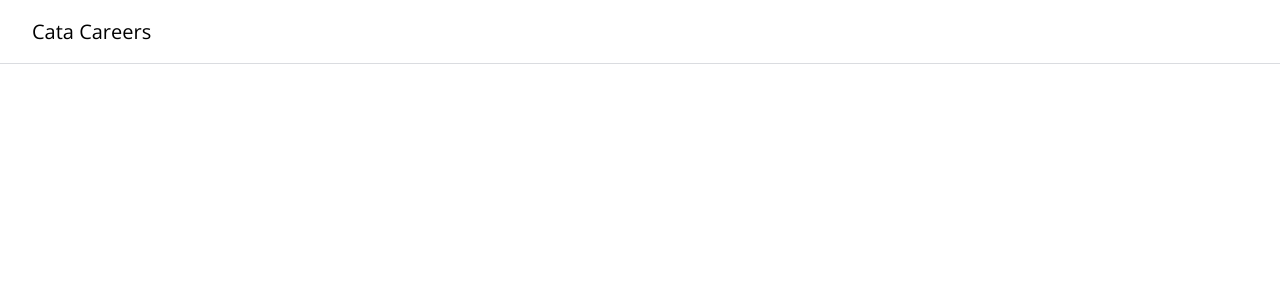
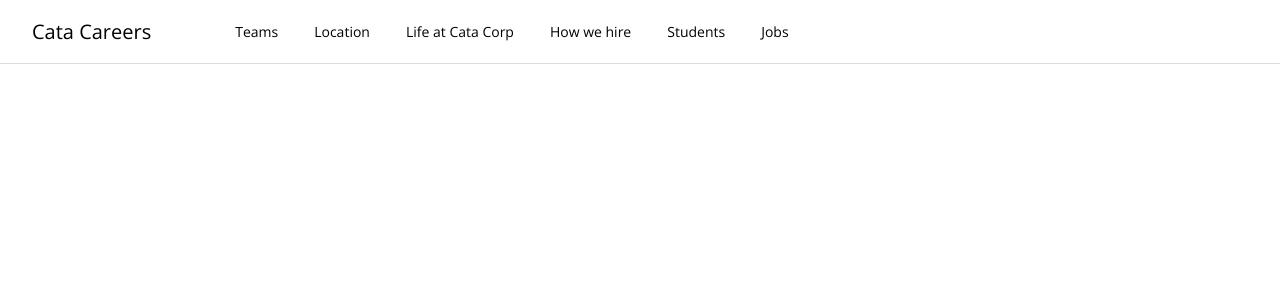
Before and after one commit to CataVillalonga/job_searcher, a Vue app: page / in a window 1280 px wide. Shown: the top 300 px of the page. Built offline with nearby package versions, Linux system fonts and the light colour scheme.

Commit message:
v-for directive example for iterating arrays (like map)

```diff
--- a/src/components/MainNav.vue
+++ b/src/components/MainNav.vue
@@ -2,8 +2,17 @@
   <header class="w-full text-sm">
     <div class="fixed left-0 top-0 h-16 w-full bg-white">
       <div class="b mx-auto flex h-full flex-nowrap border-b border-solid border-brand-gray-1 px-8">
-        <!-- v-bind directive  alternative example -->
         <a :href="url" class="flex h-full items-center text-xl">{{ company }}</a>
+        <nav class="ml-12 h-full">
+          <ul class="flex h-full list-none">
+          <!-- v-for directive example (for iterations , same as loops or map func) -->
+            <li class="h-full ml-9" v-for=" navBarItem in navBarItems">
+              <!-- dinamically calling items on array to create navbar -->
+              <a href="/" class=" flex h-full items-center py-2.5">{{ navBarItem }}</a>
+            </li>
+
+          </ul>
+        </nav>
       </div>
     </div>
   </header>
@@ -15,7 +24,8 @@ export default {
   data() {
     return {
       company: 'Cata Careers',
-      url : "https://careers.google.com/"
+      url : "https://careers.google.com/",
+      navBarItems:["Teams","Location","Life at Cata Corp","How we hire","Students","Jobs"],
     };
   }
 };
```
